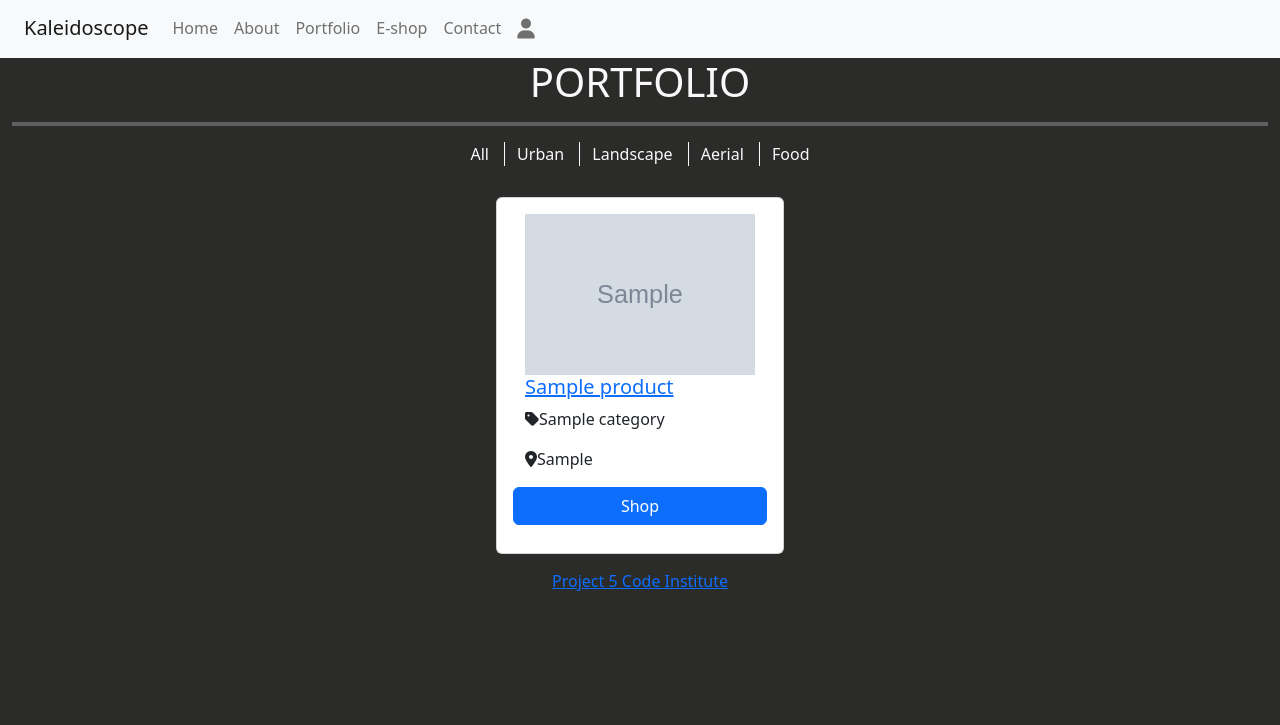
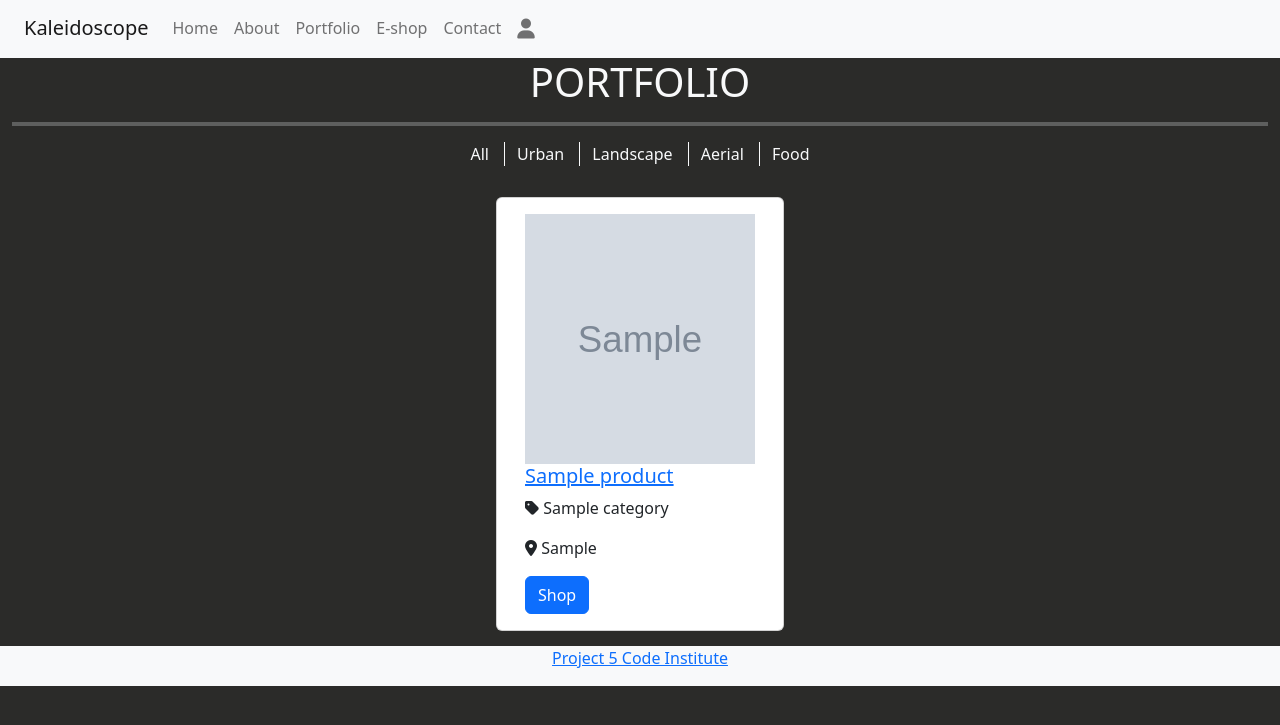
Before and after one commit to Anelairam/kaleidoscope, a Django app: page /portfolio/ in a window 1280 px wide. Shown: the top 725 px of the page. Run offline with Django 4.2, Linux system fonts and the light colour scheme; tables that the repository leaves empty hold one stand-in row (values such as "Sample post"); grey boxes marked "Sample" are stand-in pictures; some libraries are stand-ins or nearby versions.

Commit message:
No change

```diff
--- a/portfolio/models.py
+++ b/portfolio/models.py
@@ -27,7 +27,6 @@ class Product(models.Model):
     size = models.CharField(max_length=200, null=True, blank=True)
     price = models.DecimalField(max_digits=6, decimal_places=2, null=True, blank=True)
     description = models.CharField(max_length=200, null=True, blank=True)
-    image_url = models.URLField(max_length=1024, null=True, blank=True)
     image = models.ImageField(null=True, blank=True)
 
 
--- a/portfolio/templates/portfolio/portfolio.html
+++ b/portfolio/templates/portfolio/portfolio.html
@@ -29,28 +29,26 @@
                 <div class="row">
                     {% for product in products %}
                         <div class="card" style="width: 18rem;">
-                            <div class="card-body col">
+                            <div class="card-body">
                                 <a href="{% url 'product_detail' product.id %}">
                                     <img class="img_card_preview" src="{{ MEDIA_URL }}{{product.image}}" alt="{{ product.name }}">
                                 </a>
                                 <a href="{% url 'product_detail' product.id %}"><h5 class="card-title">{{ product.name }}</h5></a>
-                                <p class="card-text"><i class="fas fa-tag"></i>{{ product.category }}</p>
-                                <p class="card-text"><i class="fas fa-location-dot"></i>{{ product.location }}</p>
+                                <p class="card-text"><i class="fas fa-tag"></i> {{ product.category }}</p>
+                                {% if product.location != NULL %}
+                                    <p class="card-text"><i class="fas fa-location-dot"></i> {{ product.location }}</p>
+                                {% else %}
+                                    <p class="card-text"><i class="fas fa-location-dot"></i> N/A</p>
+                                {% endif %}
                                 {% if product.price != NULL %}
                                     {% if request.user.is_authenticated %}
-                                        <p class="card-text"><i class="fa-sharp fa-solid fa-tag"></i>{{ product.price }}</p>
-                                        <div class="row btn_area">
-                                            <a href="#" class="btn btn-primary">Add</a>
-                                        </div>
+                                        <p class="card-text"><i class="fa-sharp fa-solid fa-tag"></i> {{ product.price }}</p>
+                                        <a href="#" class="btn btn-primary">Add</a>
                                     {% else %}
-                                        <div class="row btn_area">
-                                            <a href="#" class="btn btn-primary">Shop</a>
-                                        </div>
+                                        <a href="#" class="btn btn-primary">Shop</a>
                                     {% endif %}
                                 {% else %}
-                                    <div class="row btn_area py-1">
-                                        <a href="{% url 'product_detail' photo.id %}" class="btn btn-primary">Show more</a>
-                                    </div>
+                                    <a href="{% url 'product_detail' photo.id %}" class="btn btn-primary">Show more</a>
                                 {% endif %}
                             </div>
                         </div>
--- a/static/css/base.css
+++ b/static/css/base.css
@@ -32,7 +32,8 @@ body{
 }
 
 footer {
-  color: white;
+  color: #2b2b29;
+  background-color: #f8f9fa;
 }
 
 footer .container-fluid{
@@ -98,7 +99,7 @@ footer .container-fluid{
 
  .img_card_preview {
    width: 100%;
-   height: 50%;
+   height: 250px;
  }
 
  /* Styles for shopping cart template */
--- a/templates/allauth/account/login.html
+++ b/templates/allauth/account/login.html
@@ -1,4 +1,4 @@
-{% extends "account/base.html" %}
+{% extends "base.html" %}
 
 {% load i18n %}
 {% load account socialaccount %}
--- a/templates/allauth/account/logout.html
+++ b/templates/allauth/account/logout.html
@@ -1,4 +1,4 @@
-{% extends "account/base.html" %}
+{% extends "base.html" %}
 
 {% load i18n %}
 
--- a/templates/base.html
+++ b/templates/base.html
@@ -1,6 +1,6 @@
 {% load static %}
 
-<!doctype html>
+<!DOCTYPE html>
 <html lang="en">
   <head>
 
```
Also changed, not shown: eshop/templates/eshop/eshop.html (+9 -3 lines), portfolio/migrations/0010_remove_product_image_url.py (added). Lines whose indentation alone changed are shown as unchanged.
